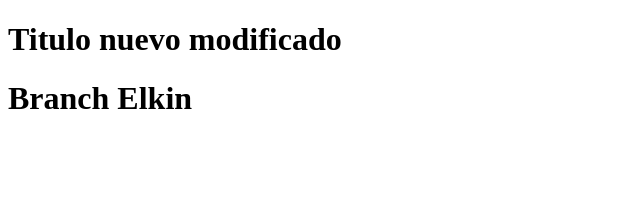
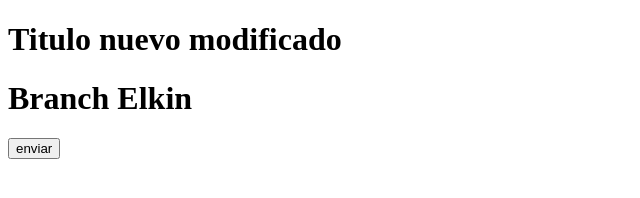
Before and after one commit to elkinprog/hello-word-, a plain HTML site: page index.html in a window 1280 px wide. Shown: the whole page, without its empty margins (0-640 px from the left). Drawn offline with Linux system fonts and the light colour scheme.

Commit message:
Se agrego boton y formulario

```diff
--- a/index.html
+++ b/index.html
@@ -9,10 +9,16 @@
 <body>
     <H1>Titulo nuevo modificado</H1>
     <h1>Branch Elkin</h1>
+
+    <form action="#" method="get">
+        <input type="button" value="enviar">
+    </form>
+
+
     <!-- <input type="number" name="firstname" id="firstname">
     <input type="text" name="lastname" id="lastname">
     <input type="number" name="age" id="age">
-    <input type="button" value="enviar"> -->
+
 
 </body>
 </html>
```
